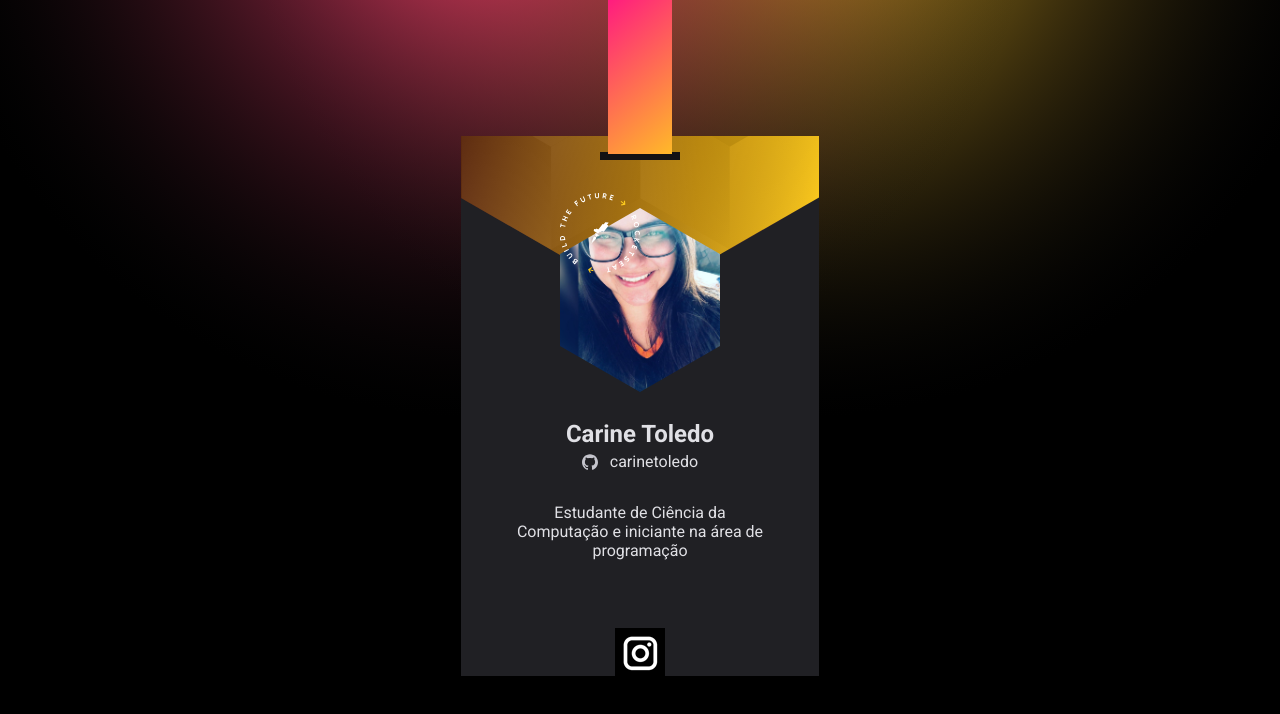
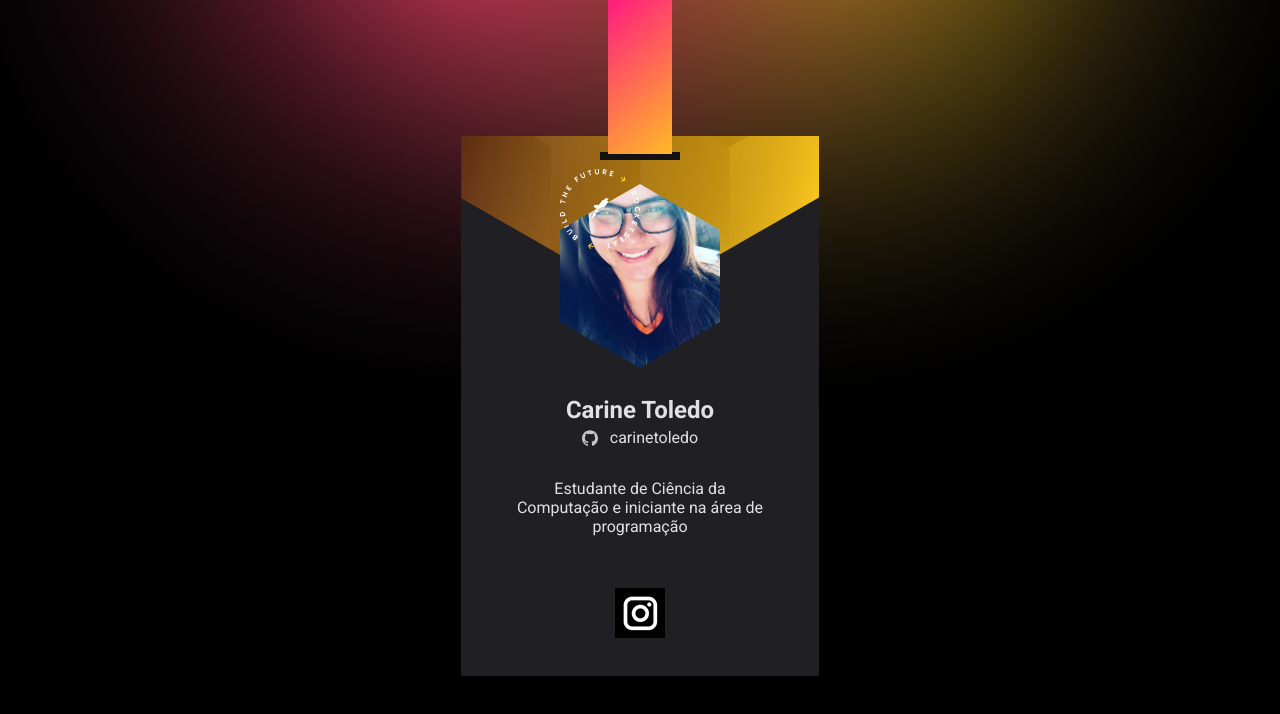
Before and after one commit to Carinetoledo/cracha-nlw, a plain HTML site: page index.html in a window 1280 px wide. Drawn offline with Linux system fonts and the light colour scheme; no server answers.

Commit message:
Update style.css

```diff
--- a/style.css
+++ b/style.css
@@ -1,3 +1,4 @@
+/* Cascating Stylesheet */
 /* Cascating Stylesheet */
 * { margin: 0;
 }
@@ -33,8 +34,8 @@ main
   color: var(--grey);
 }
 .avatar {
-  width: 15rem;
-  margin: 13rem auto 0;
+  width: 10rem;
+  margin: 11.5rem auto 0;
 
   position: relative;
   }
@@ -66,16 +67,22 @@ a {
   justify-content: center;
   align-items: center;
 }
+a:hover {
+  opacity:0:8;
+}
 p {
   margin-top: 2rem;
 }
 ul {
-  margin-top: 4rem;
+  margin-top: 3rem;
   list-style: none;
   padding: 0;
   display: flex;
   gap: 0.75rem;
   justify-content: center;
+
+
+
 }
 @media (min-width: 768px) {
   main {
```
